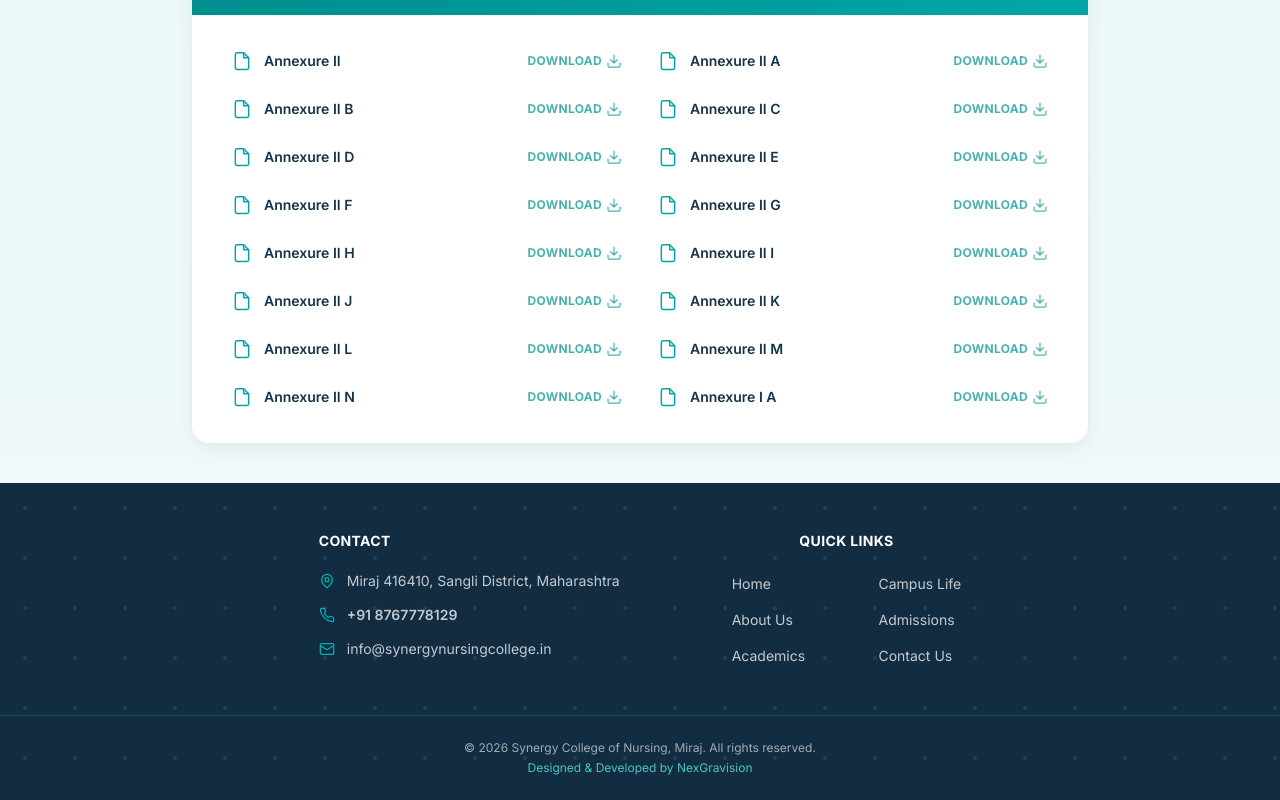
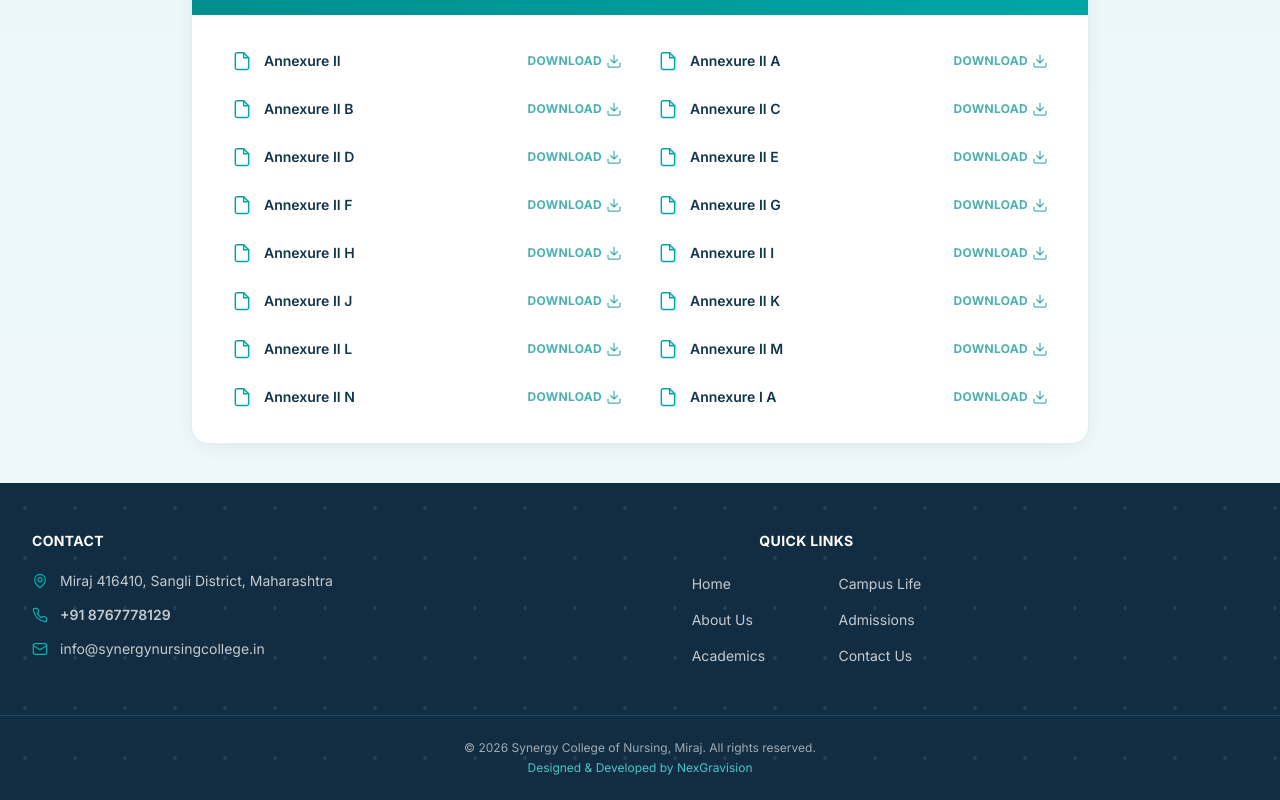
Before and after one commit to sayali2004-commit/synergynursingcollege, a React (Vite) app: page /#/mandate in a window 1280 px wide. Shown: the part 1023-1823 px from the top of the page. Built offline with nearby package versions, Linux system fonts and the light colour scheme.

Commit message:
Footer: Contact left-aligned, Quick Links centered

```diff
--- a/src/components/Footer.jsx
+++ b/src/components/Footer.jsx
@@ -26,7 +26,7 @@ export default function Footer() {
         }}
         aria-hidden="true"
       />
-      <div className="container-x flex flex-col items-center gap-8 py-10 sm:flex-row sm:justify-center sm:items-start sm:gap-28 lg:py-12">
+      <div className="container-x flex flex-col items-center gap-8 py-10 sm:flex-row sm:justify-between sm:items-start sm:gap-8 lg:py-12">
         {/* Contact */}
         <div>
           <h3 className="font-display text-sm font-bold uppercase tracking-wide text-white">Contact</h3>
@@ -47,7 +47,7 @@ export default function Footer() {
         </div>
 
         {/* Quick Links */}
-        <div className="text-center">
+        <div className="text-center sm:mx-auto">
           <h3 className="font-display text-sm font-bold uppercase tracking-wide text-white">Quick Links</h3>
           <div className="mt-5 grid grid-cols-2 gap-x-16 gap-y-3 text-left">
             <ul className="space-y-3">
```
